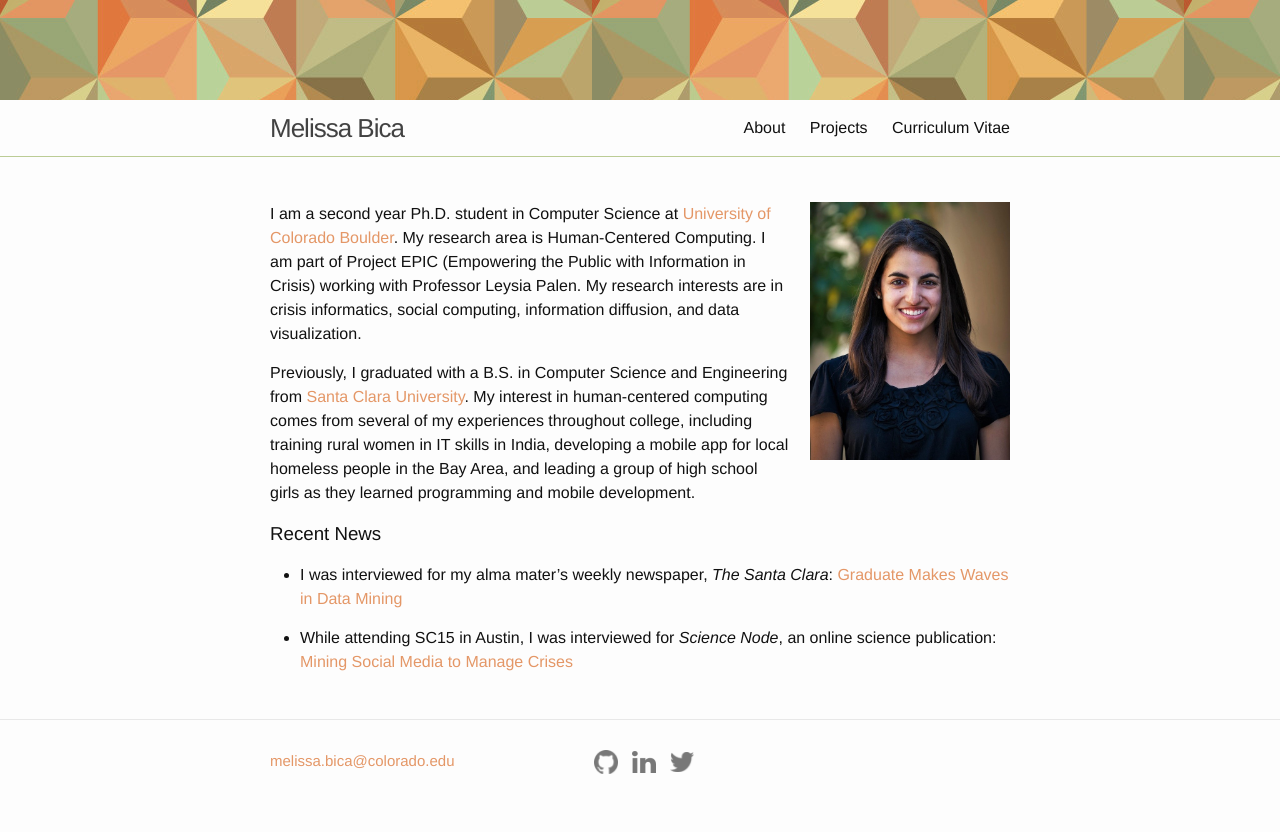
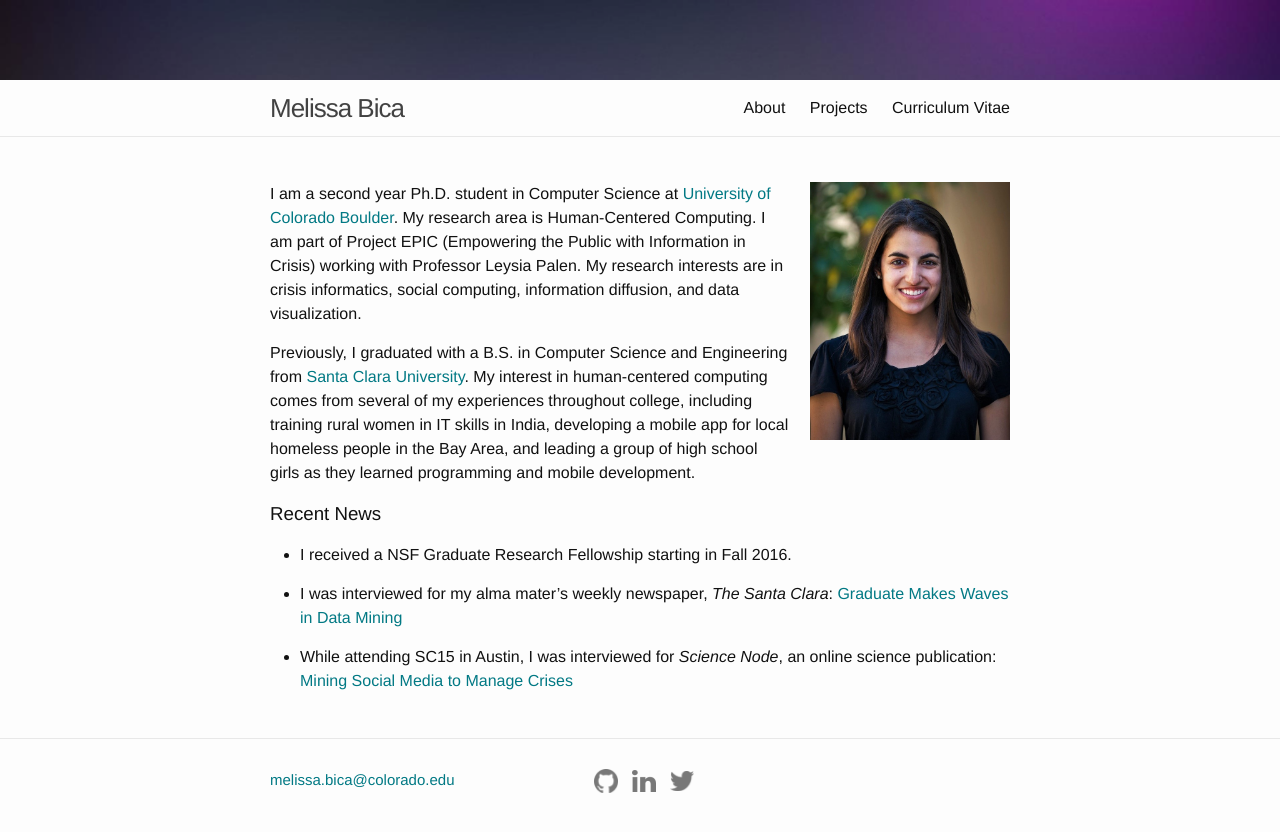
Before and after one commit to melissabica/melissabica.github.io, a Jekyll site: the page built from index.md, in a window 1280 px wide. Shown: the top 832 px of the page. Built offline with Jekyll 4.4.1, drawn with Linux system fonts in a browser that asks for light colours; nearby versions of some CDN libraries; comment, search, counter and statistics services are not loaded.

```diff
--- a/_config.yml
+++ b/_config.yml
@@ -1,7 +1,8 @@
 # Site settings
 title: Melissa Bica
 email: melissa.bica@colorado.edu
-description: > # this means to ignore newlines until "baseurl:"
+author: Melissa Bica
+description: Melissa Bica #> # this means to ignore newlines until "baseurl:"
 
 baseurl: "" # the subpath of your site, e.g. /blog/
 url: "http://yourdomain.com" # the base hostname & protocol for your site
--- a/_sass/_base.scss
+++ b/_sass/_base.scss
@@ -89,11 +89,11 @@ h1, h2, h3, h4, h5, h6 {
  * Links
  */
 a {
-    color: $light-salmon-color;
+    color: $link-color;
     text-decoration: none;
 
     &:visited {
-        color: darken($light-salmon-color, 15%);
+        //color: darken($purple-color, 15%);
     }
 
     &:hover {
--- a/_sass/_layout.scss
+++ b/_sass/_layout.scss
@@ -3,8 +3,8 @@
  */
 .site-header {
     //border-top: 5px solid $grey-color-dark;
-    //border-bottom: 1px solid $grey-color-light;
-    border-bottom: 1px solid $light-green1-color;
+    border-bottom: 1px solid $grey-color-light;
+    //border-bottom: 1px solid $dark-purple-color;
     min-height: 56px;
 
     // Positioning context for the mobile navigation icon
--- a/css/main.scss
+++ b/css/main.scss
@@ -29,6 +29,10 @@ $dark-tan-grey-color:	#816e44;
 $light-salmon-color:	#e49767;
 $bright-orange-color:	#e0773d;
 
+$dark-purple-color:		#443b5c;
+$purple-color:			#68227d;
+$link-color:			#027984;
+
 // Width of the content area
 $content-width:    800px;
 
--- a/css/styles.css
+++ b/css/styles.css
@@ -6,9 +6,11 @@
 
 /*Top page border*/
 .border {
-    background-image: url("../assets/border2.jpg");
-    background-repeat: repeat-x;
-    height: 100px;
+    /*background-image: url("../assets/border.jpg");*/
+    background-image: url("../assets/border5.png");
+    /*background-repeat: repeat-x;*/
+    background-size: 100%;
+    height: 80px;
 }
 
 a.social-media {
--- a/index.md
+++ b/index.md
@@ -14,6 +14,8 @@ Previously, I graduated with a B.S. in Computer Science and Engineering from [Sa
 
 
 ### Recent News
+* I received a NSF Graduate Research Fellowship starting in Fall 2016.
+
 * I was interviewed for my alma mater's weekly newspaper, *The Santa Clara*: [Graduate Makes Waves in Data Mining](http://thesantaclara.org/graduate-makes-waves-in-data-mining/)
 
 * While attending SC15 in Austin, I was interviewed for *Science Node*, an online science publication: [Mining Social Media to Manage Crises](https://sciencenode.org/feature/mining-social-media-to-manage-crises.php)
```
Also changed, not shown: 4-travel.md (added, +7 -0 lines), assets/border3.png (added), assets/border4.png (added), assets/border5.png (added).
